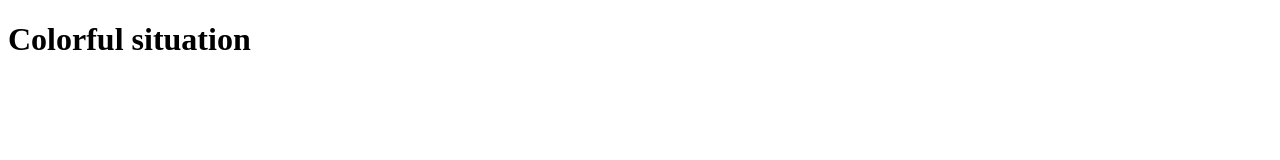
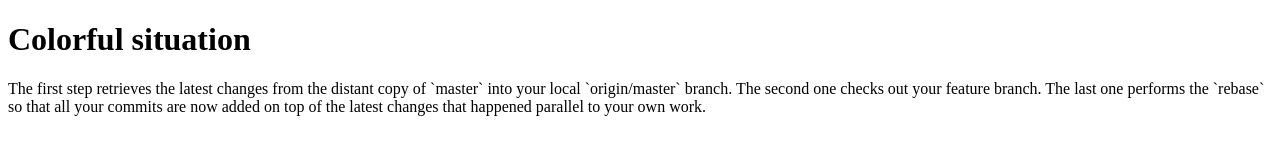
Before and after one commit to Ollika-Polika/advanced-hw-rebase, a plain HTML site: page index.html in a window 1280 px wide. Drawn offline with Linux system fonts and the light colour scheme.

Commit message:
featured1

```diff
--- a/index.html
+++ b/index.html
@@ -6,5 +6,6 @@
 </head>
 <body>
 	<h1>Colorful situation</h1>
+<p>The first step retrieves the latest changes from the distant copy of `master` into your local `origin/master` branch. The second one checks out your feature branch. The last one  performs the `rebase` so that all your commits are now added on top of the latest changes that happened parallel to your own work.</p>
 </body>
 </html>
```
